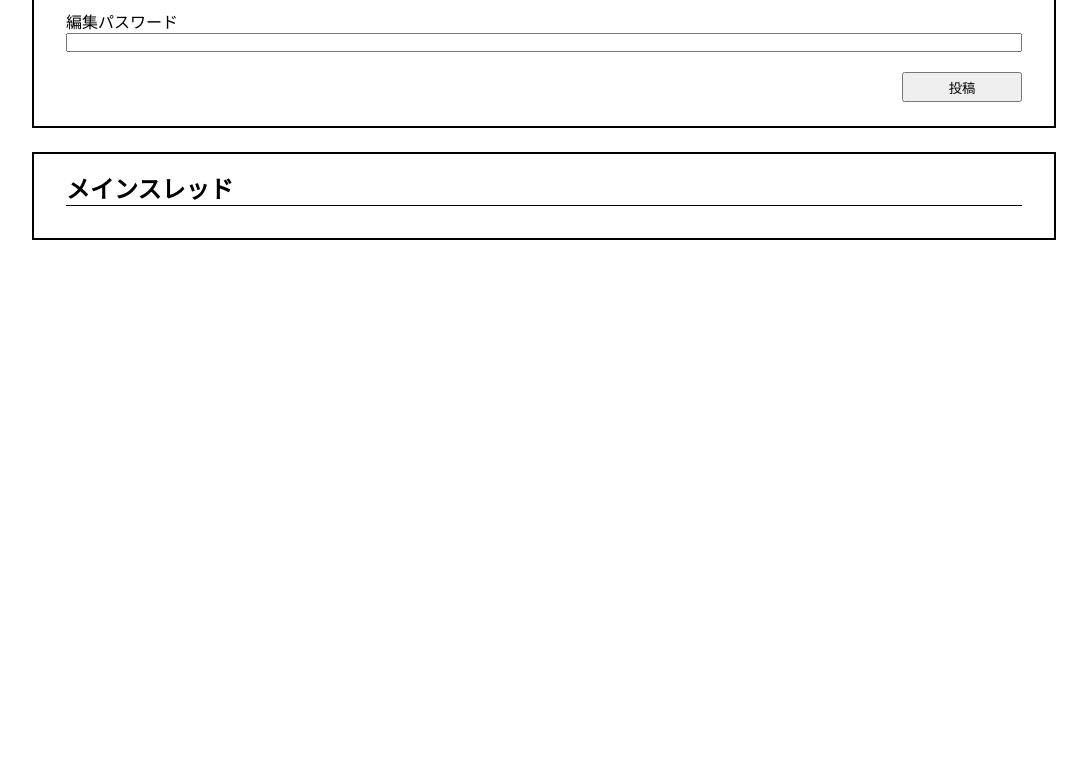
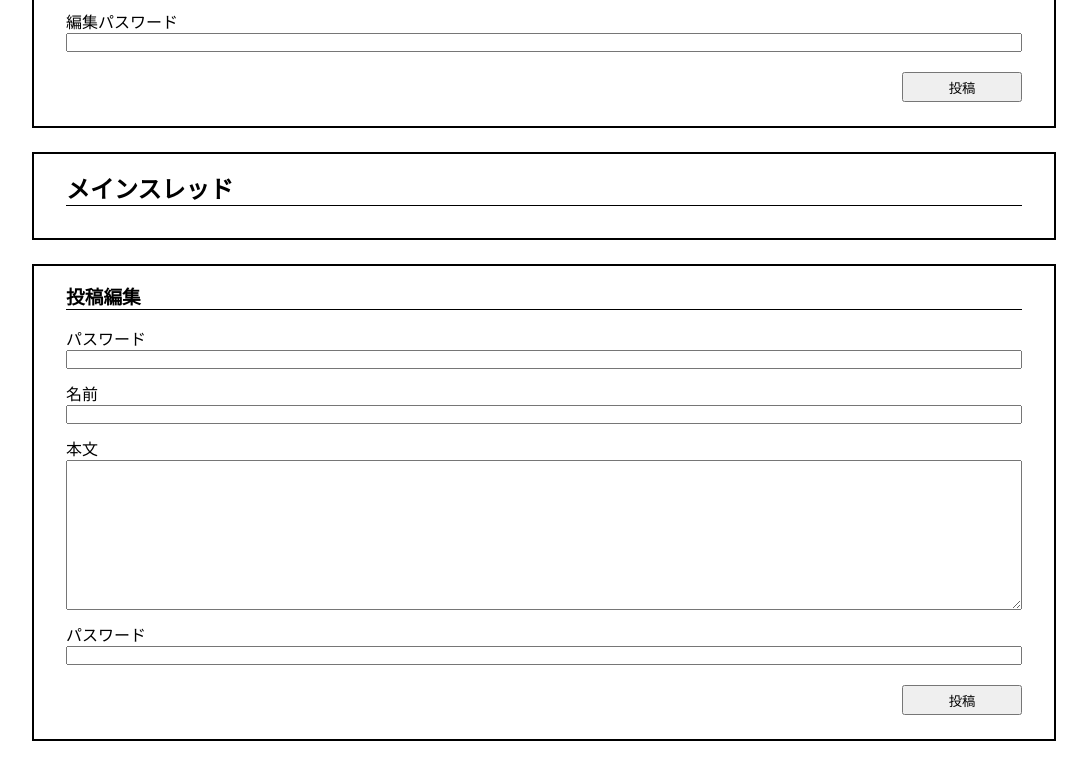
Before and after one commit to kosakaxx/keijiban, a plain HTML site: page frontEnd/thread/index.html in a window 1280 px wide. Shown: the part 394-1174 px from the top of the page, without its empty margins (96-1183 px from the left). Before the commit the page ends 800 px from the top, so only its background shows below. Drawn offline with Linux system fonts and the light colour scheme; no server answers.

Commit message:
Fix: updateつなぎこみんみんみんみん

```diff
--- a/frontEnd/js/thread.js
+++ b/frontEnd/js/thread.js
@@ -40,11 +40,6 @@ const getList = async () => {
         const postActions = document.createElement('div')
         postActions.classList.add('post_actions')
 
-        const editButton = document.createElement('button')
-        editButton.setAttribute('type', 'button')
-        editButton.innerText = '編集'
-        editButton.onclick = async () => {
-        }
 
         const deleteButton = document.createElement('button')
         deleteButton.setAttribute('type', 'button')
@@ -59,7 +54,6 @@ const getList = async () => {
         header.appendChild(idName)
         header.appendChild(datetimeArea)
 
-        postActions.appendChild(editButton)
         postActions.appendChild(deleteButton)
 
         box.appendChild(header)
@@ -103,3 +97,35 @@ const sendPost = async () => {
     alert(`投稿に成功しました。`);
   }
 }
+
+const updatePost = async () => {
+  const id = document.getElementById('edit_post_id').value
+  const author = document.getElementById('edit_author_name').value
+  const message = document.getElementById('edit_post_message').value
+  const pass = document.getElementById('edit_password').value
+
+  const requestBody = {
+    postId: id,
+    authorName: author,
+    postMessage: message,
+    password: pass
+  }
+
+  const response = await fetch('http://localhost:8080/post/update', {
+    method: 'POST',
+    headers: {
+      'Content-Type': 'application/json'
+    },
+    body: JSON.stringify(requestBody)
+  })
+    .then((res) => res.json())
+    .catch((err) => {
+      alert(`更新に失敗しました。エラー：${err.message}`);
+    })
+
+  if (response.code === 200) {
+    console.log(response)
+
+    alert(`更新に成功しました。`);
+  }
+}
--- a/frontEnd/thread/index.html
+++ b/frontEnd/thread/index.html
@@ -50,6 +50,34 @@
 
         </div>
       </div>
+
+      <div class="content_container" style="margin-top: 24px">
+        <h3>投稿編集</h3>
+
+        <label>
+          パスワード
+          <input type="text" name="edit_post_id" id="edit_post_id"/>
+        </label>
+
+        <label>
+          名前
+          <input type="text" name="edit_author_name" id="edit_author_name"/>
+        </label>
+
+        <label>
+          本文
+          <textarea name="edit_post_message" id="edit_post_message"></textarea>
+        </label>
+
+        <label>
+          パスワード
+          <input type="password" name="edit_password" id="edit_password"/>
+        </label>
+
+        <div class="post_actions">
+          <button type="button" onclick="updatePost()">投稿</button>
+        </div>
+      </div>
     </main>
 
     <script src="../js/thread.js">
```
